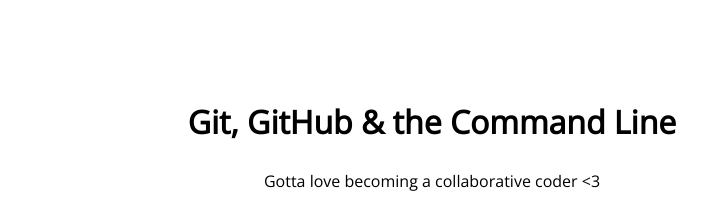
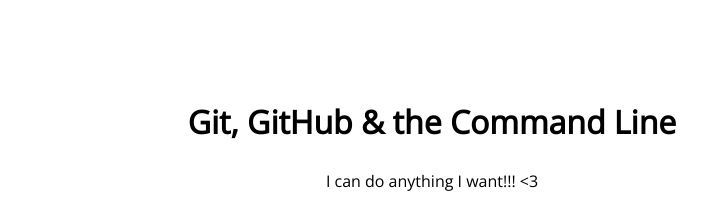
Before and after one commit to tanzerdragon/105-project, a plain HTML site: page index.html in a window 1280 px wide. Shown: the top 205 px of the page, without its empty margins (208-915 px from the left). Drawn offline with nearby package versions, Linux system fonts and the light colour scheme.

Commit message:
changed the paragraph

```diff
--- a/index.html
+++ b/index.html
@@ -9,7 +9,7 @@
 <body>
 	<section>
 		<h1>Git, GitHub & the Command Line</h1>
-		<p>Gotta love becoming a collaborative coder <3</p>
+		<p>I can do anything I want!!! <3</p>
 		<img src="img/happy-blue-robot.png">
 	</section>
 </body>
```
